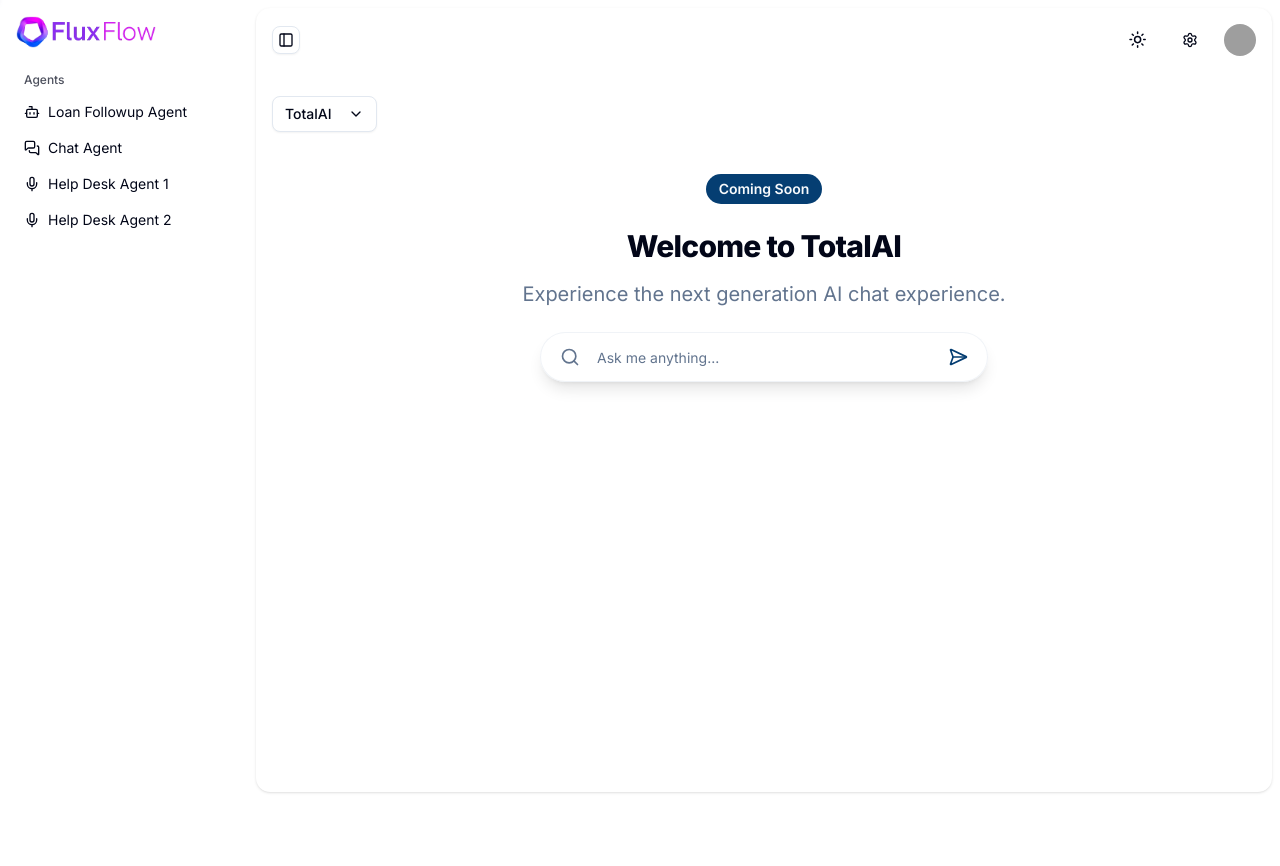
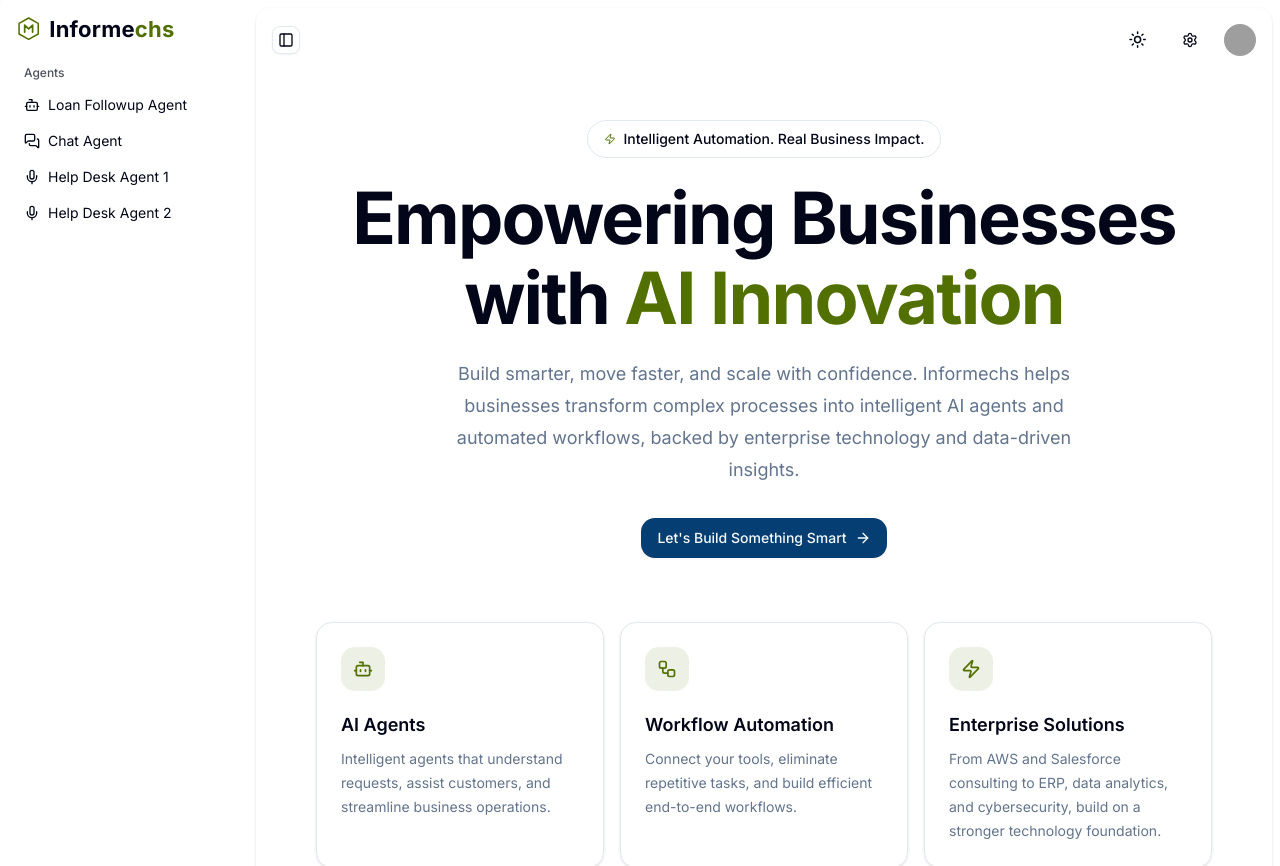
Before and after one commit to HassanTariq05/meridianLink-frontend, a React (Vite) app: page / in a window 1280 px wide. Shown: the top 866 px of the page. Before the commit the page ends 800 px from the top, so only its background shows below. Built offline with nearby package versions, Linux system fonts and the light colour scheme; grey boxes are pictures that could not be loaded.

Commit message:
rebrand to informechs

```diff
--- a/index.html
+++ b/index.html
@@ -6,7 +6,7 @@
     <meta name="viewport" content="width=device-width, initial-scale=1.0" />
 
     <!-- Favicon -->
-    <link rel="icon" type="image/svg+xml" href="/images/logo.svg?v=3" />
+    <link rel="icon" type="image/svg+xml" href="/images/icon.svg?v=3" />
 
     <meta name="theme-color" content="#ffffff" />
 
@@ -28,7 +28,7 @@
     />
     <meta
       property="og:image"
-      content="https://flux-flow-eta.vercel.app/images/logo.svg?v=3"
+      content="https://flux-flow-eta.vercel.app/images/icon.svg?v=3"
     />
 
     <!-- Twitter / X -->
@@ -41,7 +41,7 @@
     />
     <meta
       name="twitter:image"
-      content="https://flux-flow-eta.vercel.app/images/logo.svg?v=3"
+      content="https://flux-flow-eta.vercel.app/images/icon.svg?v=3"
     />
 
     <!-- Google Fonts -->
--- a/src/components/layout/app-sidebar.tsx
+++ b/src/components/layout/app-sidebar.tsx
@@ -1,6 +1,5 @@
 import { useAuthStore } from '@/stores/auth-store'
 import { useLayout } from '@/context/layout-provider'
-import { useTheme } from '@/context/theme-provider'
 import {
   Sidebar,
   SidebarContent,
@@ -8,6 +7,8 @@ import {
   SidebarRail,
   useSidebar,
 } from '@/components/ui/sidebar'
+import { Logo } from '../Logo'
+import { LogoCollapsed } from '../logo-collapsed'
 import { sidebarData } from './data/sidebar-data'
 import { NavGroup } from './nav-group'
 import { SidebarData } from './types'
@@ -23,8 +24,6 @@ export function AppSidebar() {
 
   // const { data: accreditations } = useAccreditations(isSuperAdmin, orgId)
   // const {data : accreditations} = [useAccreditations(isSuperAdmin, orgId)]
-
-  const { theme } = useTheme()
 
   const { state } = useSidebar()
   // const accreditationItems: {
@@ -76,11 +75,7 @@ export function AppSidebar() {
               justifyContent: 'flex-start',
             }}
           >
-            <img
-              src={theme === 'dark' ? '/images/logo.png' : '/images/logo.png'}
-              alt='Total Quality App Logo'
-              style={{ height: '32px', width: 'auto' }}
-            />
+            <Logo />
           </div>
         </SidebarHeader>
       )}
@@ -90,18 +85,10 @@ export function AppSidebar() {
           <div
             style={{
               display: 'flex',
-              justifyContent: 'flex-start',
+              justifyContent: 'center',
             }}
           >
-            <img
-              src={
-                theme === 'dark'
-                  ? '/images/logo_collapsed.png'
-                  : '/images/logo_collapsed.png'
-              }
-              alt='Total Quality App Logo'
-              style={{ height: '32px', width: 'auto' }}
-            />
+            <LogoCollapsed />
           </div>
         </SidebarHeader>
       )}
--- /dev/null
+++ b/src/components/logo-collapsed.tsx
@@ -0,0 +1,40 @@
+import { cn } from '@/lib/utils'
+import { useTheme } from '@/context/theme-provider'
+
+export function LogoCollapsed({ className }: { className?: string }) {
+  const { theme } = useTheme()
+  const isDark = theme === 'dark'
+
+  const accentColor = isDark ? '#CDF140' : '#527000'
+
+  return (
+    <span
+      className={cn(
+        'text-fg inline-flex items-center gap-2 text-[22px] font-bold tracking-[0.01em]',
+        className
+      )}
+    >
+      <svg
+        viewBox='0 0 28 28'
+        className='h-[1.15em] w-auto shrink-0'
+        aria-hidden='true'
+      >
+        <path
+          d='M14 2.2 24.6 8.1v11.8L14 25.8 3.4 19.9V8.1z'
+          fill='none'
+          stroke={accentColor}
+          strokeWidth='1.7'
+          strokeLinejoin='round'
+        />
+        <path
+          d='M9.6 17.8V10.2l4.4 4.1 4.4-4.1v7.6'
+          fill='none'
+          stroke={accentColor}
+          strokeWidth='1.9'
+          strokeLinecap='round'
+          strokeLinejoin='round'
+        />
+      </svg>
+    </span>
+  )
+}
--- /dev/null
+++ b/src/components/logo.tsx
@@ -0,0 +1,44 @@
+import { cn } from '@/lib/utils'
+import { useTheme } from '@/context/theme-provider'
+
+export function Logo({ className }: { className?: string }) {
+  const { theme } = useTheme()
+  const isDark = theme === 'dark'
+
+  const accentColor = isDark ? '#CDF140' : '#527000'
+
+  return (
+    <span
+      className={cn(
+        'text-fg inline-flex items-center gap-2 text-[22px] leading-none font-bold tracking-[0.01em]',
+        className
+      )}
+    >
+      <svg
+        viewBox='0 0 28 28'
+        className='h-[1.15em] w-auto shrink-0'
+        aria-hidden='true'
+      >
+        <path
+          d='M14 2.2 24.6 8.1v11.8L14 25.8 3.4 19.9V8.1z'
+          fill='none'
+          stroke={accentColor}
+          strokeWidth='1.7'
+          strokeLinejoin='round'
+        />
+        <path
+          d='M9.6 17.8V10.2l4.4 4.1 4.4-4.1v7.6'
+          fill='none'
+          stroke={accentColor}
+          strokeWidth='1.9'
+          strokeLinecap='round'
+          strokeLinejoin='round'
+        />
+      </svg>
+
+      <span>
+        Informe<span style={{ color: accentColor }}>chs</span>
+      </span>
+    </span>
+  )
+}
--- a/src/features/dashboard/index.tsx
+++ b/src/features/dashboard/index.tsx
@@ -1,7 +1,7 @@
-import { ChevronDown, Search, SendHorizonal } from 'lucide-react'
+import { ArrowRight, Bot, Workflow, Zap } from 'lucide-react'
+import { useTheme } from '@/context/theme-provider'
 import { Badge } from '@/components/ui/badge'
 import { Button } from '@/components/ui/button'
-import { Input } from '@/components/ui/input'
 import { ConfigDrawer } from '@/components/config-drawer'
 import { Header } from '@/components/layout/header'
 import { Main } from '@/components/layout/main'
@@ -9,6 +9,9 @@ import { ProfileDropdown } from '@/components/profile-dropdown'
 import { ThemeSwitch } from '@/components/theme-switch'
 
 export function Dashboard() {
+  const { theme } = useTheme()
+  const isDark = theme === 'dark'
+
   return (
     <>
       <Header>
@@ -20,48 +23,151 @@ export function Dashboard() {
       </Header>
 
       <Main>
-        <Button variant='outline' className='w justify-between px-4 py-2'>
-          TotalAI
-          <ChevronDown className='ml-2 h-4 w-4' />
-        </Button>
+        <div className='flex min-h-[calc(100vh-8rem)] flex-col'>
+          <section className='relative flex flex-1 items-center justify-center overflow-hidden py-6 md:py-6'>
+            <div
+              className='pointer-events-none absolute inset-0 -z-10'
+              aria-hidden='true'
+            >
+              <div
+                className='absolute top-1/4 left-1/2 h-72 w-72 -translate-x-1/2 rounded-full blur-3xl'
+                style={{
+                  backgroundColor: isDark
+                    ? 'rgba(205, 241, 64, 0.08)'
+                    : 'rgba(82, 112, 0, 0.07)',
+                }}
+              />
+            </div>
 
-        <div className='from-background/50 to-background/80 flex h-full w-full flex-col items-center justify-center gap-6 bg-gradient-to-br p-6'>
+            <div className='mx-auto w-full max-w-4xl text-center'>
               <Badge
-            variant='default'
-            className='bg-primary text-primary-foreground rounded-full px-3 py-1 text-sm font-semibold transition-transform duration-300 hover:scale-110 hover:shadow-md'
+                variant='outline'
+                className='mb-6 gap-2 rounded-full px-4 py-2 text-sm'
               >
-            Coming Soon
+                <Zap
+                  className='h-4 w-4'
+                  style={{
+                    color: isDark ? '#CDF140' : '#527000',
+                  }}
+                />
+                Intelligent Automation. Real Business Impact.
               </Badge>
 
-          {/* Main Content */}
-          <div className='mx-auto max-w-3xl text-center'>
-            <h1 className='mb-4 text-2xl font-extrabold tracking-tight md:text-3xl'>
-              Welcome to TotalAI
+              <h1 className='mb-6 text-4xl font-bold tracking-tight sm:text-5xl md:text-6xl lg:text-7xl'>
+                Empowering Businesses
+                <span className='mt-2 block'>
+                  with{' '}
+                  <span
+                    style={{
+                      color: isDark ? '#CDF140' : '#527000',
+                    }}
+                  >
+                    AI Innovation
+                  </span>
+                </span>
               </h1>
-            <p className='text-muted-foreground mb-6 text-lg md:text-xl'>
-              Experience the next generation AI chat experience.
+
+              <p className='text-muted-foreground mx-auto mb-8 max-w-2xl text-base leading-8 sm:text-lg'>
+                Build smarter, move faster, and scale with confidence.
+                Informechs helps businesses transform complex processes into
+                intelligent AI agents and automated workflows, backed by
+                enterprise technology and data-driven insights.
               </p>
 
-            <div className='relative mx-auto max-w-md'>
-              {/* Left Search Icon */}
-              <Search
-                size={20}
-                className='text-muted-foreground pointer-events-none absolute top-1/2 left-5 z-10 -translate-y-1/2'
-              />
+              {/* Primary actions */}
+              <div className='mb-16 flex flex-col items-center justify-center gap-3 sm:flex-row'>
+                <Button
+                  size='lg'
+                  className='gap-2 rounded-xl px-6'
+                  onClick={() =>
+                    window.open('https://informechs.com/contact', '_blank')
+                  }
+                >
+                  Let's Build Something Smart
+                  <ArrowRight className='h-4 w-4' />
+                </Button>
+              </div>
 
-              {/* Right Send Icon */}
-              <SendHorizonal
-                size={20}
-                className='text-primary hover:text-primary/80 absolute top-1/2 right-5 z-10 -translate-y-1/2 cursor-pointer transition-colors'
-              />
+              {/* Solution cards */}
+              <div
+                id='our-solutions'
+                className='grid grid-cols-1 gap-4 text-left sm:grid-cols-2 lg:grid-cols-3'
+              >
+                <div className='bg-card/70 hover:bg-card rounded-2xl border p-6 shadow-sm transition-all duration-300 hover:-translate-y-1 hover:shadow-lg'>
+                  <div
+                    className='mb-5 flex h-11 w-11 items-center justify-center rounded-xl'
+                    style={{
+                      backgroundColor: isDark
+                        ? 'rgba(205, 241, 64, 0.12)'
+                        : 'rgba(82, 112, 0, 0.10)',
+                      color: isDark ? '#CDF140' : '#527000',
+                    }}
+                  >
+                    <Bot className='h-5 w-5' />
+                  </div>
 
-              {/* Input */}
-              <Input
-                placeholder='Ask me anything...'
-                className='bg-background/95 supports-[backdrop-filter]:bg-background/60 border-border/50 focus-visible:ring-primary/20 focus-visible:border-primary/50 relative z-0 rounded-full border py-6 pr-14 pl-14 text-lg shadow-lg backdrop-blur transition-all duration-300 hover:shadow-xl focus-visible:shadow-2xl focus-visible:ring-4'
-              />
+                  <h2 className='mb-2 text-lg font-semibold'>AI Agents</h2>
+                  <p className='text-muted-foreground text-sm leading-6'>
+                    Intelligent agents that understand requests, assist
+                    customers, and streamline business operations.
+                  </p>
+                </div>
+
+                <div className='bg-card/70 hover:bg-card rounded-2xl border p-6 shadow-sm transition-all duration-300 hover:-translate-y-1 hover:shadow-lg'>
+                  <div
+                    className='mb-5 flex h-11 w-11 items-center justify-center rounded-xl'
+                    style={{
+                      backgroundColor: isDark
+                        ? 'rgba(205, 241, 64, 0.12)'
+                        : 'rgba(82, 112, 0, 0.10)',
+                      color: isDark ? '#CDF140' : '#527000',
+                    }}
+                  >
+                    <Workflow className='h-5 w-5' />
+                  </div>
+
+                  <h2 className='mb-2 text-lg font-semibold'>
+                    Workflow Automation
+                  </h2>
+                  <p className='text-muted-foreground text-sm leading-6'>
+                    Connect your tools, eliminate repetitive tasks, and build
+                    efficient end-to-end workflows.
+                  </p>
+                </div>
+
+                <div className='bg-card/70 hover:bg-card rounded-2xl border p-6 shadow-sm transition-all duration-300 hover:-translate-y-1 hover:shadow-lg sm:col-span-2 lg:col-span-1'>
+                  <div
+                    className='mb-5 flex h-11 w-11 items-center justify-center rounded-xl'
+                    style={{
+                      backgroundColor: isDark
+                        ? 'rgba(205, 241, 64, 0.12)'
+                        : 'rgba(82, 112, 0, 0.10)',
+                      color: isDark ? '#CDF140' : '#527000',
+                    }}
+                  >
+                    <Zap className='h-5 w-5' />
+                  </div>
+
+                  <h2 className='mb-2 text-lg font-semibold'>
+                    Enterprise Solutions
+                  </h2>
+                  <p className='text-muted-foreground text-sm leading-6'>
+                    From AWS and Salesforce consulting to ERP, data analytics,
+                    and cybersecurity, build on a stronger technology
+                    foundation.
+                  </p>
                 </div>
               </div>
+
+              {/* Closing statement */}
+              <p className='text-muted-foreground mt-10 text-sm'>
+                Innovation. Accuracy. Speed.{' '}
+                <span className='text-foreground font-medium'>
+                  That's the Informechs approach.
+                </span>
+              </p>
+            </div>
+          </section>
         </div>
       </Main>
     </>
```
Also changed, not shown: src/features/chat-agent/index.tsx (+6 -6 lines), public/images/logo.png (deleted). Lines whose indentation alone changed are shown as unchanged.
